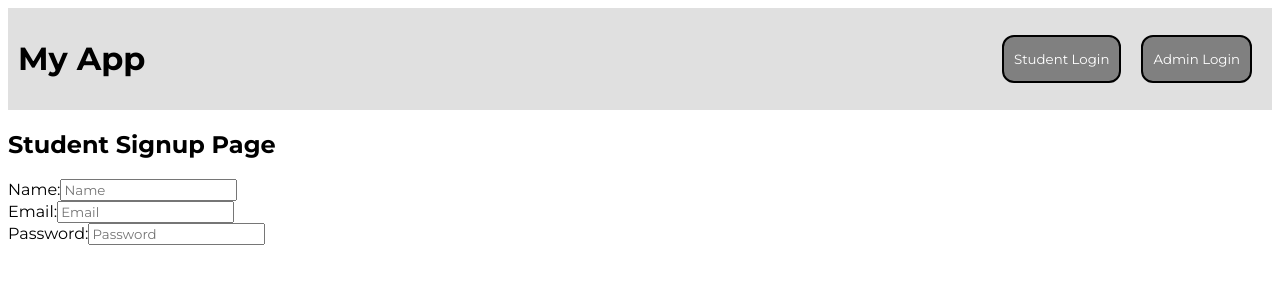
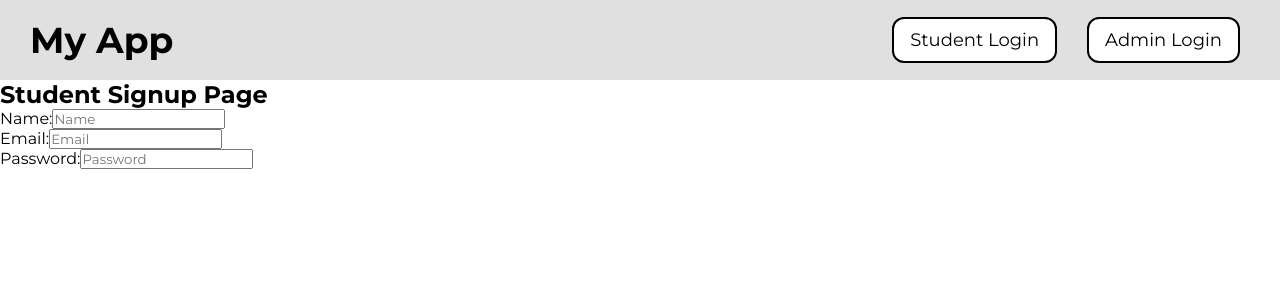
Before and after one commit to kagesite/student-app, a React (Vite) app in the folder frontend/: page / in a window 1280 px wide. Shown: the top 300 px of the page. Built offline with nearby package versions, Linux system fonts and the light colour scheme.

Commit message:
Added styling for the Header and basic styling in the  index.css file

```diff
--- a/frontend/src/styles/Header.css
+++ b/frontend/src/styles/Header.css
@@ -2,8 +2,14 @@
     display: flex;
     align-items: center;
     justify-content: space-between;
-    padding: 10px;
     background-color: #e0e0e0;
+    height: 10vh;
+    padding: 0 30px;
+    /* margin-bottom: 40px; */
+}
+
+.header h1 {
+    font-size: 36px;
 }
 
 .header a {
@@ -14,13 +20,13 @@
 .btns-container {
     padding: 10px;
     display: flex;
-    gap: 20px;
+    gap: 30px;
 }
 
 .btns-container button {
-    background-color: gray;
-    color: white;
-    padding: 14px 10px;
+    font-size: 18px;
+    background-color: white;
+    padding: 10px 16px;
     border: 2px solid black;
     border-radius: 12px;
     cursor: pointer;
@@ -28,6 +34,7 @@
 }
 
 .btns-container button:hover {
-    background-color: #e0e0e0;
-    color: black;
+    background-color: #094a39;
+    color: white;
+    border: 2px solid #094a39;
 }
--- a/frontend/src/styles/index.css
+++ b/frontend/src/styles/index.css
@@ -2,4 +2,6 @@
 
 * {
     font-family: 'Montserrat', sans-serif;
+    margin: 0;
+    padding: 0;
 }
```
